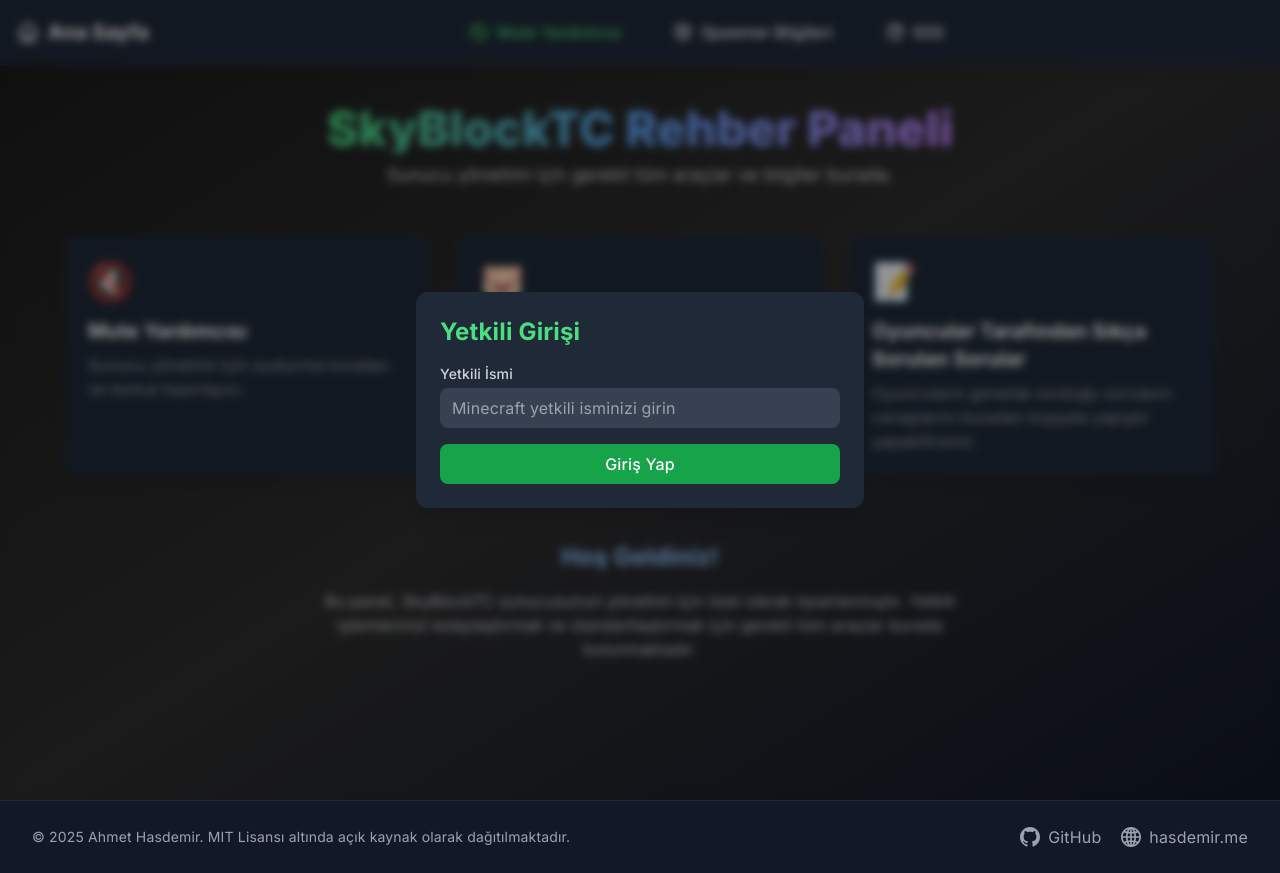
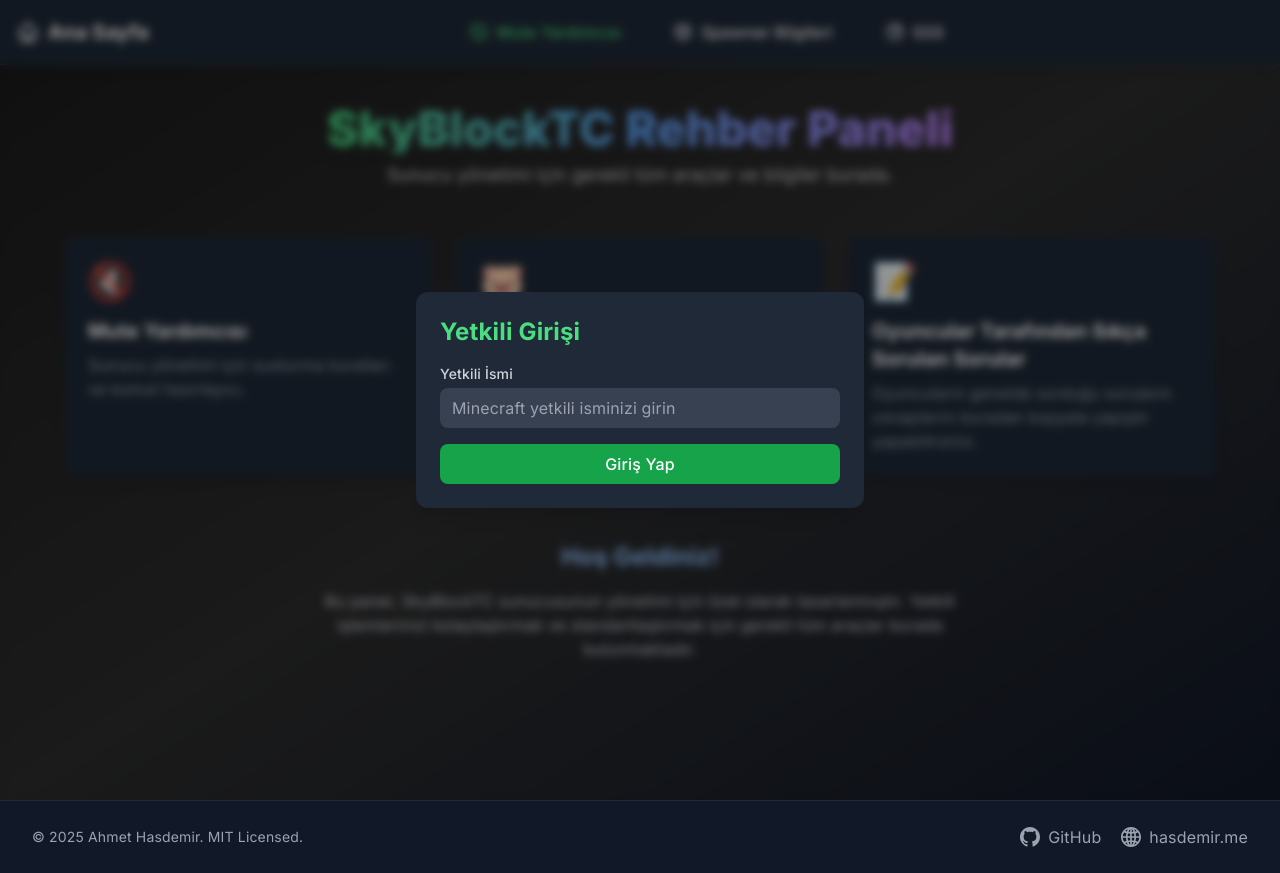
Before and after one commit to ahasdemir/skyblocktc-rehber, a Next.js app: page / in a window 1280 px wide. Built offline with nearby package versions, Linux system fonts and the light colour scheme.

Commit message:
Update footer text to use English for licensing information

```diff
--- a/src/app/components/Footer.tsx
+++ b/src/app/components/Footer.tsx
@@ -12,7 +12,7 @@
             <p>
               &copy; {currentYear} Ahmet Hasdemir.
               <span className="block sm:inline sm:ml-1">
-                MIT Lisansı altında açık kaynak olarak dağıtılmaktadır.
+                MIT Licensed.
               </span>
             </p>
           </div>
```
